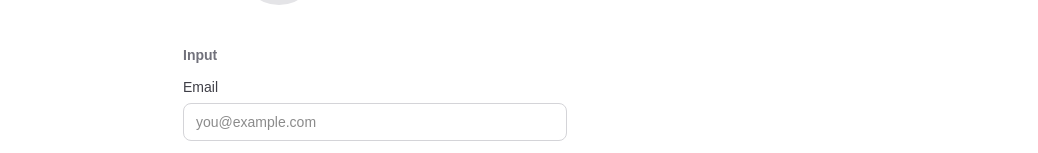
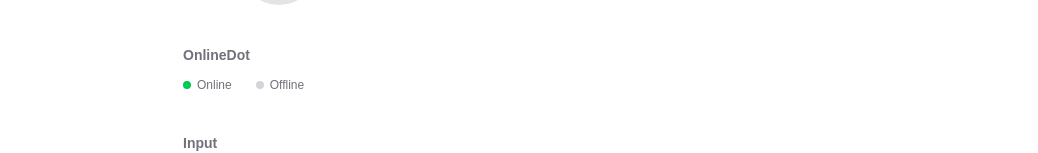
Before and after one commit to rasiolisufaj/ft_transcendence, a Next.js app: page /en/dev/ui in a window 1280 px wide. Shown: the part 630-783 px from the top of the page, without its empty margins (121-1159 px from the left). Built offline with nearby package versions, Linux system fonts and the light colour scheme; no server answers.

Commit message:
add dot in /dev/ui

```diff
--- a/src/app/[locale]/dev/ui/page.tsx
+++ b/src/app/[locale]/dev/ui/page.tsx
@@ -1,6 +1,7 @@
 "use client";
 
 import { useState } from "react";
+import { OnlineDot } from "@/components/OnlineDot";
 import { Avatar } from "@/components/ui/Avatar";
 import { Button } from "@/components/ui/Button";
 import { Card } from "@/components/ui/Card";
@@ -45,6 +46,14 @@ export default function UiGalleryPage() {
         <div className="flex items-center gap-4">
           <Avatar name="Marie Curie" />
           <Avatar name="amir" size="lg" />
+        </div>
+      </section>
+
+      <section className="space-y-3">
+        <h2 className="text-sm font-semibold text-zinc-500 dark:text-zinc-400">OnlineDot</h2>
+        <div className="flex gap-6">
+          <OnlineDot online />
+          <OnlineDot online={false} />
         </div>
       </section>
 
```
